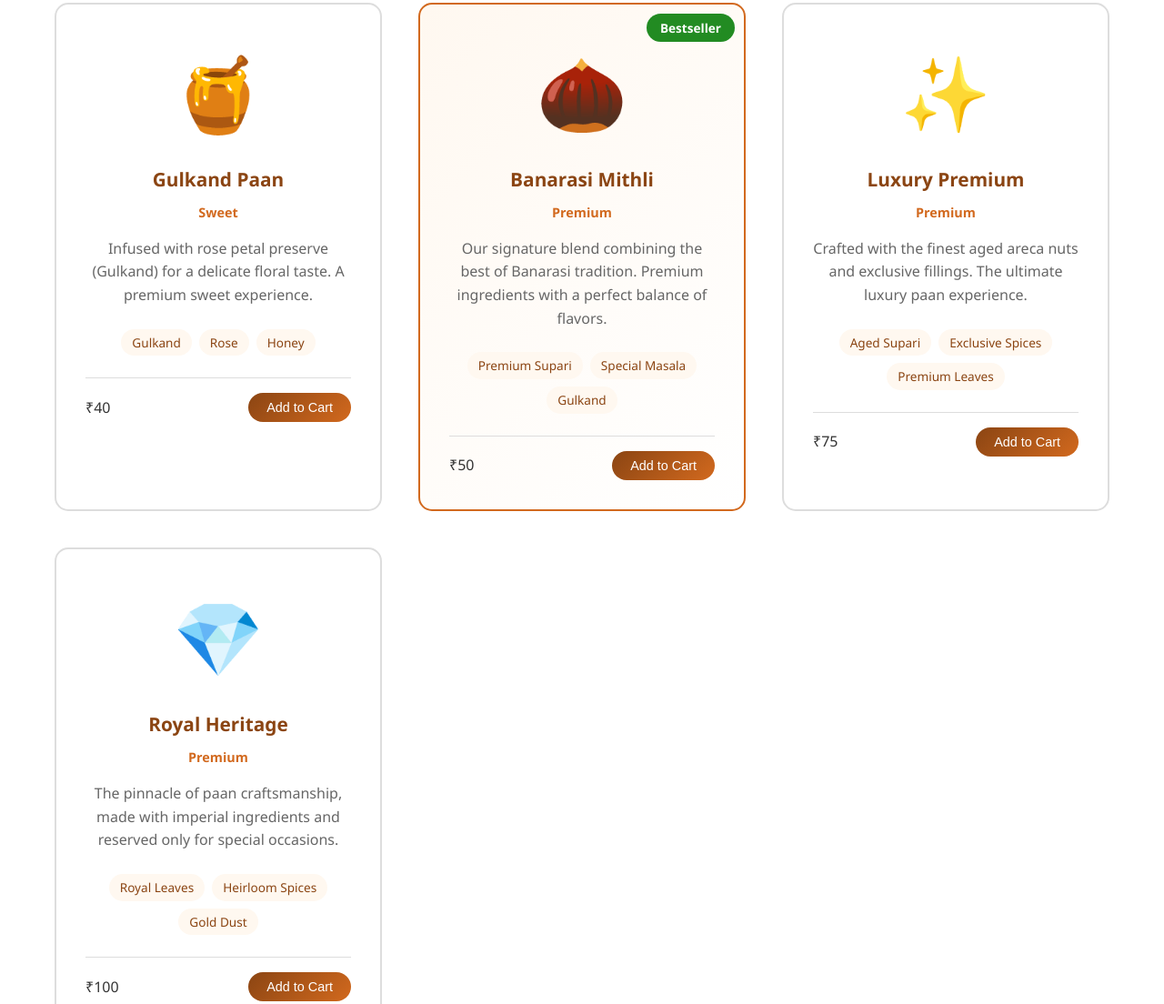
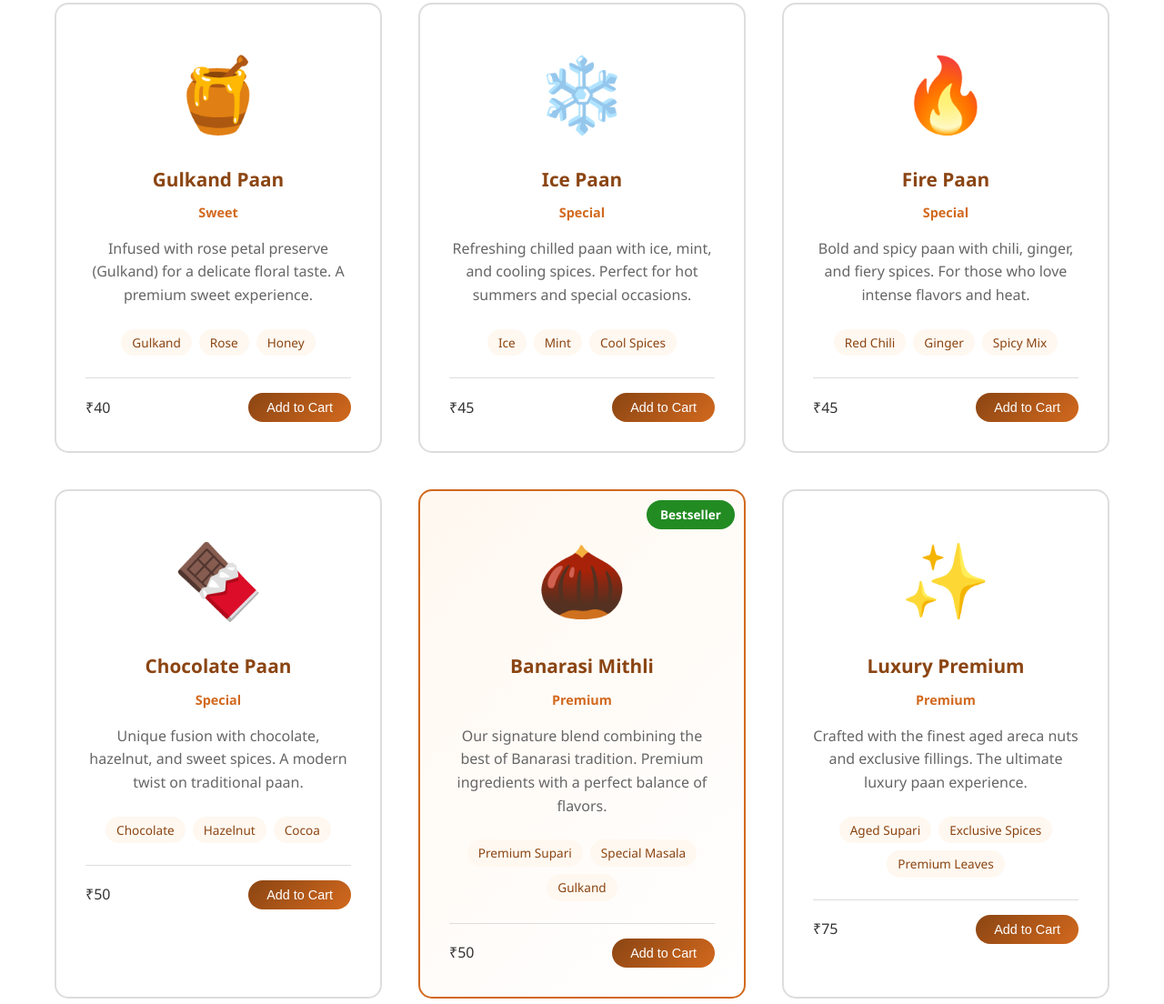
Before and after one commit to anantgarg9045-cloud/Banarasi-Paan, a plain HTML site: page products.html in a window 1280 px wide. Shown: the part 1118-2222 px from the top of the page at 91% size. Drawn offline with Linux system fonts and the light colour scheme.

Commit message:
Add new paan varieties: Ice Paan, Fire Paan, and Chocolate Paan with enhanced product catalog

```diff
--- a/products.html
+++ b/products.html
@@ -47,6 +47,7 @@
                     <button class="filter-btn active" onclick="filterProducts('all')">All Products</button>
                     <button class="filter-btn" onclick="filterProducts('classic')">Classic</button>
                     <button class="filter-btn" onclick="filterProducts('sweet')">Sweet</button>
+                    <button class="filter-btn" onclick="filterProducts('special')">Special</button>
                     <button class="filter-btn" onclick="filterProducts('premium')">Premium</button>
                 </div>
             </div>
@@ -126,6 +127,61 @@
                         </div>
                         <div class="product-footer">
                             <span class="price">₹40</span>
+                            <button class="btn-small">Add to Cart</button>
+                        </div>
+                    </div>
+                </div>
+
+                <!-- Special Varieties -->
+                <div class="product-item special">
+                    <div class="product-card-large">
+                        <div class="product-image-large">❄️</div>
+                        <h3>Ice Paan</h3>
+                        <p class="category">Special</p>
+                        <p class="description">Refreshing chilled paan with ice, mint, and cooling spices. Perfect for hot summers and special occasions.</p>
+                        <div class="ingredients">
+                            <span class="ingredient-tag">Ice</span>
+                            <span class="ingredient-tag">Mint</span>
+                            <span class="ingredient-tag">Cool Spices</span>
+                        </div>
+                        <div class="product-footer">
+                            <span class="price">₹45</span>
+                            <button class="btn-small">Add to Cart</button>
+                        </div>
+                    </div>
+                </div>
+
+                <div class="product-item special">
+                    <div class="product-card-large">
+                        <div class="product-image-large">🔥</div>
+                        <h3>Fire Paan</h3>
+                        <p class="category">Special</p>
+                        <p class="description">Bold and spicy paan with chili, ginger, and fiery spices. For those who love intense flavors and heat.</p>
+                        <div class="ingredients">
+                            <span class="ingredient-tag">Red Chili</span>
+                            <span class="ingredient-tag">Ginger</span>
+                            <span class="ingredient-tag">Spicy Mix</span>
+                        </div>
+                        <div class="product-footer">
+                            <span class="price">₹45</span>
+                            <button class="btn-small">Add to Cart</button>
+                        </div>
+                    </div>
+                </div>
+
+                <div class="product-item special">
+                    <div class="product-card-large">
+                        <div class="product-image-large">🍫</div>
+                        <h3>Chocolate Paan</h3>
+                        <p class="category">Special</p>
+                        <p class="description">Unique fusion with chocolate, hazelnut, and sweet spices. A modern twist on traditional paan.</p>
+                        <div class="ingredients">
+                            <span class="ingredient-tag">Chocolate</span>
+                            <span class="ingredient-tag">Hazelnut</span>
+                            <span class="ingredient-tag">Cocoa</span>
+                        </div>
+                        <div class="product-footer">
+                            <span class="price">₹50</span>
                             <button class="btn-small">Add to Cart</button>
                         </div>
                     </div>
```
Also changed, not shown: index.html (+20 -8 lines).
